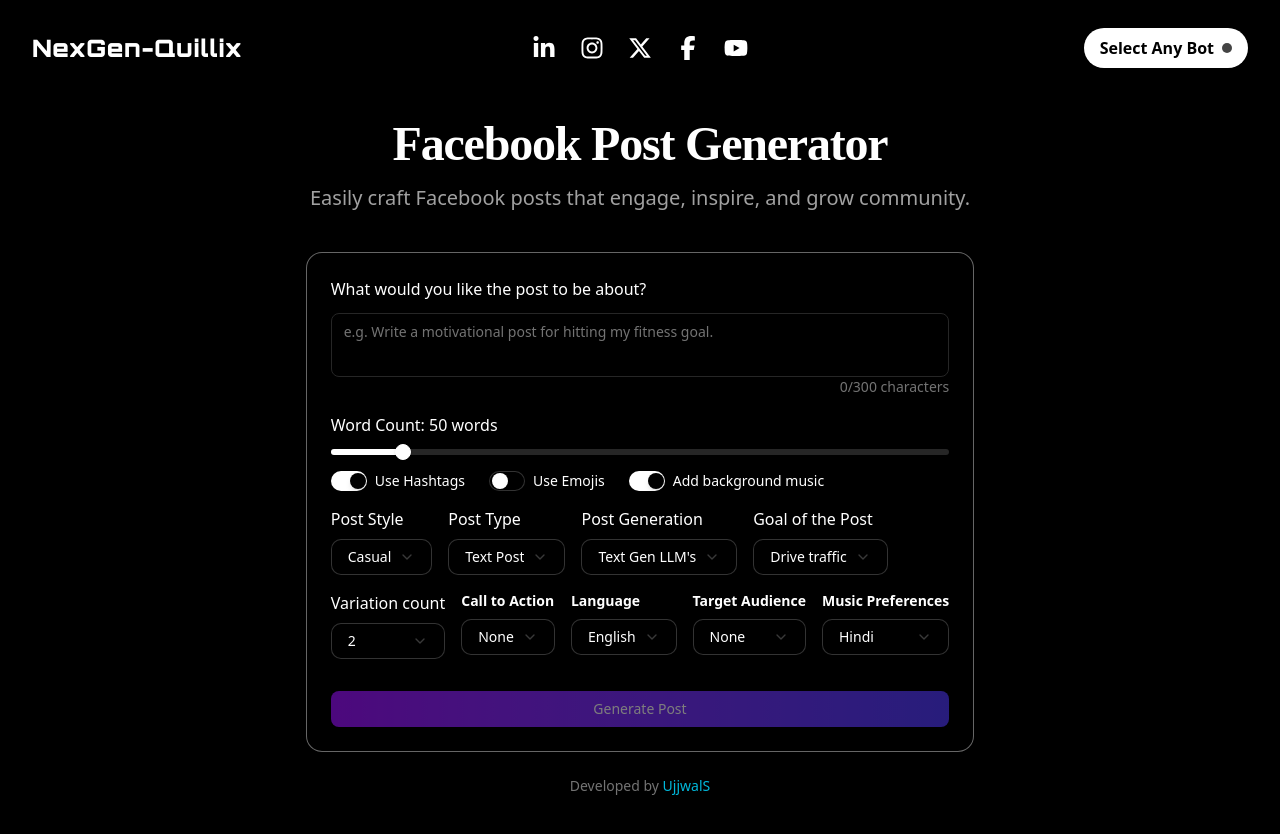
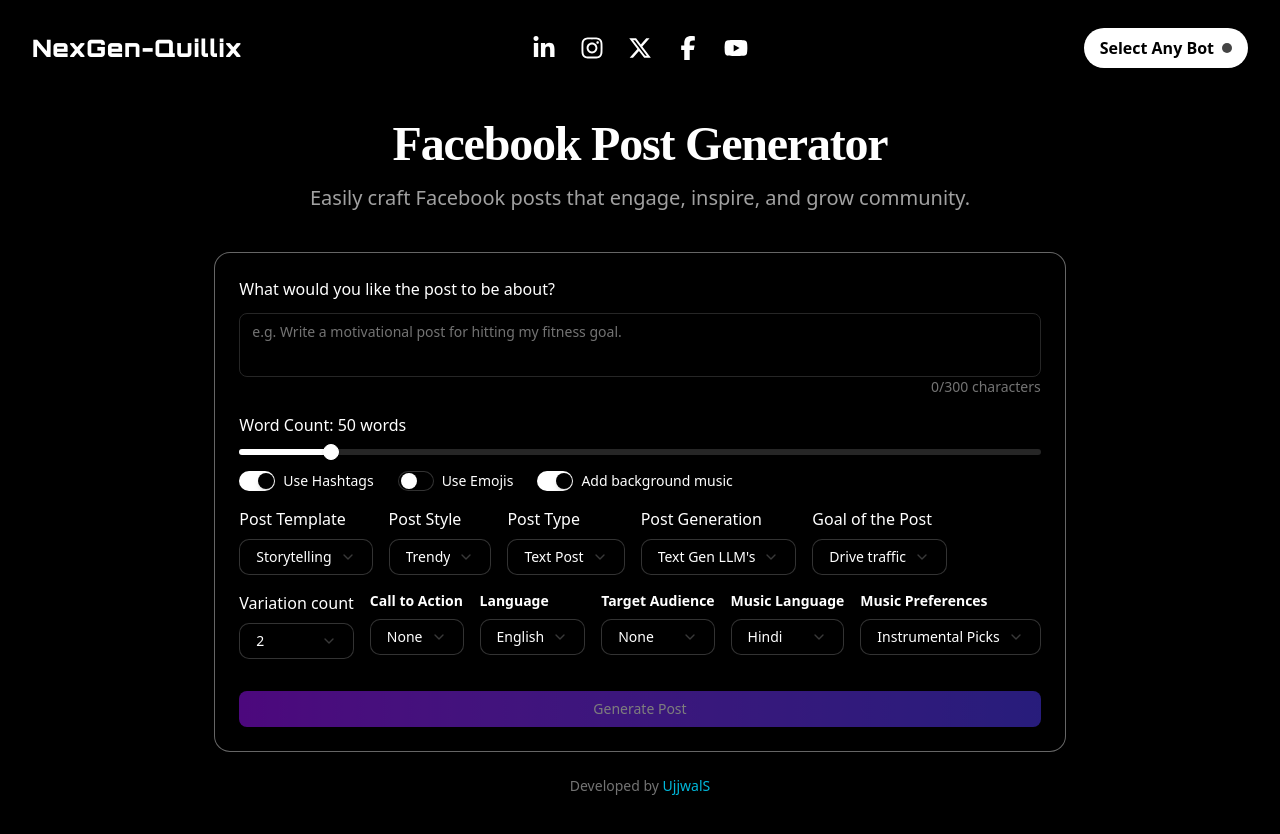
Before and after one commit to UjjwalSaini07/NexGen-Quillix, a Next.js app in the folder frontend/: page /facebook in a window 1280 px wide. Shown: the top 834 px of the page. Built offline with nearby package versions, Linux system fonts and the light colour scheme.

Commit message:
Add post template and music language options
Introduces a post template selector and splits music options into language and preference selectors for more granular control. Updates state management and data payload to support these new fields in Facebook post generation.

```diff
--- a/frontend/src/components/facebook/facebookPost.jsx
+++ b/frontend/src/components/facebook/facebookPost.jsx
@@ -13,6 +13,7 @@ import { Loader2, Copy, Save, RefreshCw, FileText, Type, MessageSquareText } fro
 import { generatePost } from "../../utils/facebookgeneratePost";
 import "react-toastify/dist/ReactToastify.css";
 
+const postTemplates = [ { label: "Storytelling", value: "storytelling" }, { label: "Professional", value: "professional" }, { label: "Question Prompt", value: "question_prompt" }, { label: "Photo Caption", value: "photo_caption" }, { label: "Quote-Based", value: "quote_based" }, { label: "Announcement", value: "announcement" }, { label: "Poll Style", value: "poll_style" }, { label: "Throwback", value: "throwback" }, { label: "Mini Blog", value: "mini_blog" }, { label: "Concise", value: "concise" }, { label: "Technical", value: "technical" } ];
 const postStyles = [ "Trendy", "Casual", "Playful", "Aesthetic", "Funny", "Witty", "Chill", "Relatable", "Inspiring", "Bold", "Minimal", "Emotional", ];
 const postTypeOptions = ["Text Post", "Image Post", "Video Post", "Link Share", "Event Promotion", "Poll", "Story Caption", "Reel Caption", "Live Stream Announcement", "Giveaway Post"];
 const postGenerationOptions = ["Text Gen LLM's", "Images Gen LLM's", "Video Gen LLM's", "Audio Gen LLM's"];
@@ -21,7 +22,8 @@ const variationOptions = ["1", "2", "3", "4", "5", "6", "7", "8", "9", "10"];
 const ctaOptions = ["None", "Learn More", "Shop Now", "Send Message", "Visit Page", "RSVP", "Like & Follow", "Watch Video", "Share This Post", "Comment Below"];
 const languages = [ { label: "English", value: "en" }, { label: "Hindi", value: "hi" }, { label: "Spanish", value: "es" }, { label: "French", value: "fr" }, { label: "German", value: "de" }, { label: "Chinese", value: "zh" }, { label: "Japanese", value: "ja" }, { label: "Arabic", value: "ar" }, { label: "Portuguese", value: "pt" }, { label: "Russian", value: "ru" },];
 const audienceOptions = [ "None", "Friends", "Influencers", "Local Community", "Shoppers & Deal Seekers", "Event-Goers", "Small Business Owners", "Families", "Hobbyists & Fans", "Health & Wellness Seekers", "Professionals & Networkers", "Tech Enthusiasts", "Students & Learners" ];
-const musicPreferenceOptions = ["Hindi", "English", "Punjabi", "Spanish", "French", "Marathi", "Italian", "Japanese", "Korean", "Chinese"];
+const musicLanguageOptions = ["Hindi", "English", "Punjabi", "Spanish", "French", "Marathi", "Italian", "Japanese", "Korean", "Chinese"];
+const musicPreferenceOptions = [ "Mood Music", "Throwback Track", "Music for Studying", "Workout Music", "Party Song", "Breakup Songs", "Instrumental Picks", "Ambient Sounds", "Electronic Groove", "Soft Piano", "Romantic Tunes", "Urban Beats", "Mystical Tones" ];
 
 const ResultCard = ({ result, index, onCopy, onSave, onRegenerate }) => {
   const savedCta = localStorage.getItem("cta") || "Basic";
@@ -107,7 +109,8 @@ export default function FacebookPost() {
   const [useHashtags, setUseHashtags] = useState(true);
   const [useEmojis, setUseEmojis] = useState(false);
   const [useMusic, setUseMusic] = useState(true);
-  const [postStyle, setPostStyle] = useState("Casual");
+  const [postTemplate, setPostTemplate] = useState("storytelling");
+  const [postStyle, setPostStyle] = useState("Trendy");
   const [postType, setPostType] = useState("Text Post");
   const [postGenerations, setPostGenerations] = useState("Text Gen LLM's");
   const [postGoals, setPostGoals] = useState("Drive traffic");
@@ -115,7 +118,8 @@ export default function FacebookPost() {
   const [cta, setCta] = useState("None");
   const [language, setLanguage] = useState("en");
   const [audience, setAudience] = useState("None");
-  const [musicPreferences, setMusicPreferences] = useState("Hindi");
+  const [musicLanguage, setMusicLanguage] = useState("Hindi");
+  const [musicPreferences, setMusicPreferences] = useState("Instrumental Picks");
   const [loading, setLoading] = useState(false);
   const [results, setResults] = useState([]);
 
@@ -160,6 +164,7 @@ export default function FacebookPost() {
     const data = {
       prompt,
       words: wordCount,
+      template: postTemplate.toLowerCase(),
       tone: postStyle.toLowerCase(),
       add_hashtags: useHashtags,
       add_emojis: useEmojis,
@@ -167,10 +172,10 @@ export default function FacebookPost() {
       variations: parseInt(variations),
       call_to_action: cta === "none" ? null : cta,
       language: language,
-      postType: postType,
-      postgoal: postGoals,
+      post_type: postType,
       audience: audience === "none" ? null : audience,
-      musicPreferences: musicPreferences === "none" ? null : musicPreferences,
+      music_language: musicLanguage === "none" ? null : musicLanguage,
+      music_preference: musicPreferences === "none" ? null : musicPreferences,
     };
 
     try {
@@ -264,6 +269,22 @@ export default function FacebookPost() {
             </div>
 
             <div className="flex flex-col sm:flex-row items-center gap-4">
+              <div className="w-full sm:w-auto">
+                <Label className="text-white text-md mb-2">Post Template</Label>
+                <Select value={postTemplate} onValueChange={setPostTemplate}>
+                  <SelectTrigger className="bg-black/40 backdrop-blur-md border border-white/20 text-white px-4 py-3 rounded-lg shadow-md focus:ring-2 transition w-fulll">
+                    <SelectValue placeholder="Choose Post Template" />
+                  </SelectTrigger>
+                  <SelectContent className="bg-black/40 backdrop-blur-md border border-white/20 text-white rounded-lg shadow-xl">
+                    {postTemplates.map((template) => (
+                      <SelectItem key={template.value} value={template.value}>
+                        {template.label}
+                      </SelectItem>
+                    ))}
+                  </SelectContent>
+                </Select>
+              </div>
+
               <div className="w-full sm:w-auto">
                 <Label className="text-white text-md mb-2">Post Style</Label>
                 <Select value={postStyle} onValueChange={setPostStyle}>
@@ -396,6 +417,22 @@ export default function FacebookPost() {
               </div>
 
               {useMusic && (
+                <>
+                  <div className="w-full sm:w-auto">
+                    <Label className="block text-sm font-semibold text-white mb-2">Music Language</Label>
+                    <Select value={musicLanguage} onValueChange={setMusicLanguage}>
+                      <SelectTrigger className="bg-black/40 backdrop-blur-md border border-white/20 text-white px-4 py-3 rounded-lg shadow-md focus:ring-2 transition w-full">
+                        <SelectValue placeholder="Select Music Language"/>
+                      </SelectTrigger>
+                      <SelectContent className="bg-black/40 backdrop-blur-md border border-white/20 text-white rounded-lg shadow-xl">
+                        {musicLanguageOptions.map((musiclang) => (
+                          <SelectItem key={musiclang} value={musiclang}>
+                            {musiclang}
+                          </SelectItem>
+                        ))}
+                      </SelectContent>
+                    </Select>
+                  </div>
                   <div className="w-full sm:w-auto">
                     <Label className="block text-sm font-semibold text-white mb-2">Music Preferences</Label>
                     <Select value={musicPreferences} onValueChange={setMusicPreferences}>
@@ -411,6 +448,7 @@ export default function FacebookPost() {
                       </SelectContent>
                     </Select>
                   </div>
+                </>
               )}
             </div>
 
```
Lines whose indentation alone changed are shown as unchanged.
